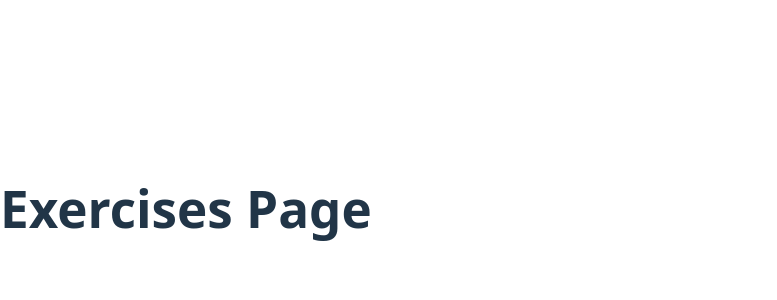
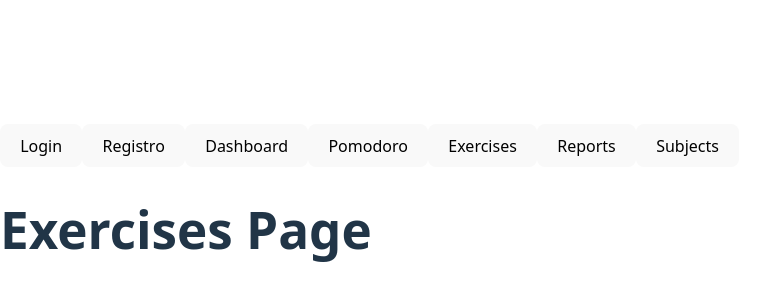
Before and after one commit to Jamersom-silva/timefocus, a React (Vite) app in the folder frontend/: page /exercises in a window 1280 px wide. Shown: the part 192-492 px from the top of the page, without its empty margins (0-777 px from the left). Built offline with nearby package versions, Linux system fonts and the light colour scheme.

Commit message:
ajustando o pomodoro

```diff
--- a/frontend/src/pages/Exercises/Exercises.tsx
+++ b/frontend/src/pages/Exercises/Exercises.tsx
@@ -1,6 +1,9 @@
+import Header from "../../components/Header/Header";
+
 export default function ExercisesPage() {
   return (
-    <div>
+    <div className="home-page">
+      <Header />
       <h1>Exercises   Page</h1>
     </div>
   );
--- a/frontend/src/pages/Pomodoro/Pomodoro.tsx
+++ b/frontend/src/pages/Pomodoro/Pomodoro.tsx
@@ -1,10 +1,10 @@
 import Header from "../../components/Header/Header";
 
-export default function PromodoroPage() {
+export default function PomodoroPage() {
   return (
     <div className="home-page">
       <Header />
-      <h1>Promodoro Page</h1>
+      <h1>Pomodoro Page</h1>
     </div>
   );
 }
--- a/frontend/src/routes/index.tsx
+++ b/frontend/src/routes/index.tsx
@@ -4,7 +4,7 @@ import RegisterPage from '../pages/Register/Register';
 import DashboardPage from '../pages/Dashboard/Dashboard';
 import SubjectsPage from '../pages/Subjects/Subjects';
 import ReportsPage from '../pages/Reports/Reports';
-import PromodoroPage from '../pages/Pomodoro/Pomodoro';
+import PomodoroPage from '../pages/Pomodoro/Pomodoro';
 import ExercisesPage from '../pages/Exercises/Exercises';
 import HomePage from '../pages/Home/Home';
 
@@ -18,10 +18,10 @@ export function AppRoutes() {
         <Route path="/register" element={<RegisterPage />} />
         <Route path="/dashboard" element={<DashboardPage />} />
         <Route path="/exercises" element={<ExercisesPage />} />
-        <Route path="/promodoro" element= {<PromodoroPage/>}/>
+        <Route path="/pomodoro" element= {<PomodoroPage/>}/>
         <Route path="/reports" element={<ReportsPage/>} />
-        <Route path="subjects" element={<SubjectsPage/>} />
-        <Route path="home" element={<HomePage/>} />
+        <Route path="/subjects" element={<SubjectsPage/>} />
+        <Route path="/home" element={<HomePage/>} />
       </Routes>
     </BrowserRouter>
   );
```
